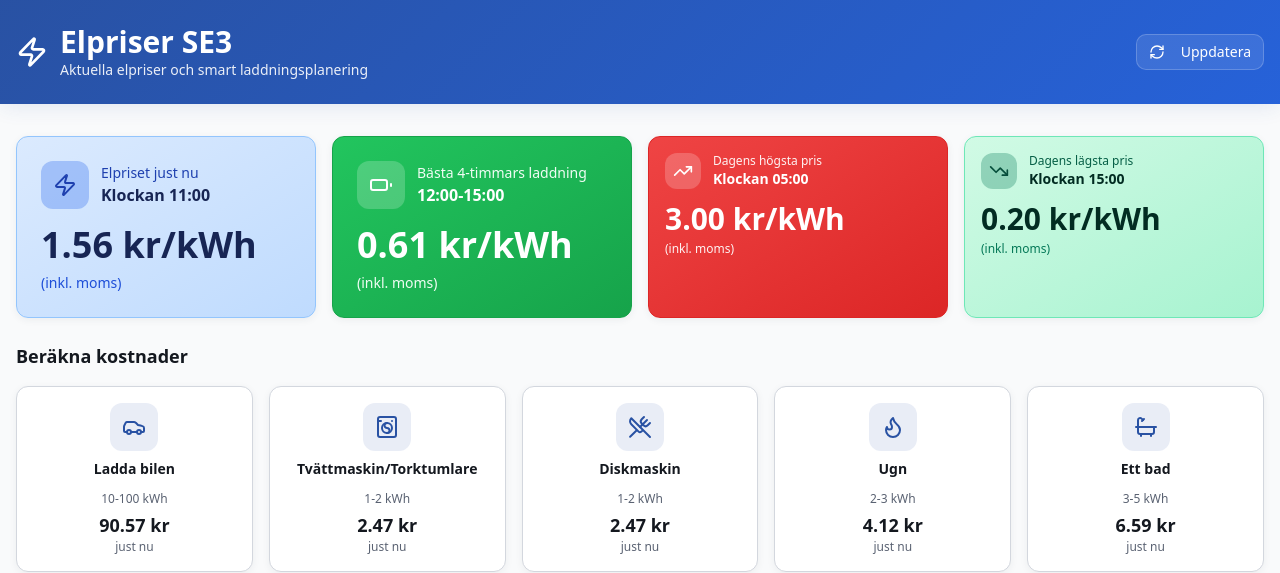
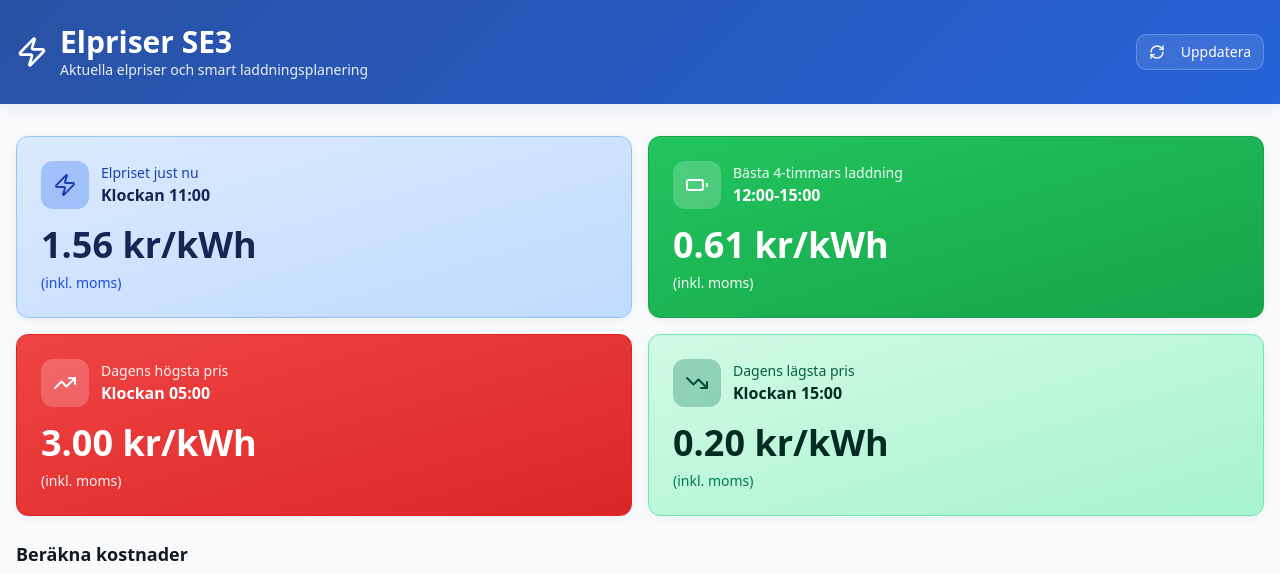
Before and after one commit to Maardo/Mardoel, a React (Vite) app: page / in a window 1280 px wide. Shown: the top 573 px of the page. Built offline with nearby package versions, Linux system fonts and the light colour scheme; no server answers; the HTML template or start-up script is replaced by a standard one.

Commit message:
Reorder price information cards

```diff
--- a/src/components/PriceHighLowCards.tsx
+++ b/src/components/PriceHighLowCards.tsx
@@ -25,7 +25,9 @@ const PriceHighLowCards = ({ prices, cheapest4Window, rollingPrices }: PriceHigh
   };
 
   return (
-    <div className="grid grid-cols-1 sm:grid-cols-2 lg:grid-cols-4 gap-3 sm:gap-4 mb-6">
+    <>
+      {/* First row - Current Price and Best 4-hour charging */}
+      <div className="grid grid-cols-1 sm:grid-cols-2 gap-3 sm:gap-4 mb-3 sm:mb-4">
         {/* Current Price Card - Blue - Larger */}
         <div className="bg-gradient-to-br from-blue-100 to-blue-200 dark:from-blue-950 dark:to-blue-900 rounded-lg shadow-card p-5 sm:p-6 border border-blue-300 dark:border-blue-700">
           <div className="flex items-center gap-3 mb-4">
@@ -63,45 +65,49 @@ const PriceHighLowCards = ({ prices, cheapest4Window, rollingPrices }: PriceHigh
           </div>
           <p className="text-sm text-green-50 mt-2 font-medium">(inkl. moms)</p>
         </div>
+      </div>
 
+      {/* Second row - Highest and Lowest prices */}
+      <div className="grid grid-cols-1 sm:grid-cols-2 gap-3 sm:gap-4 mb-6">
         {/* Highest Price Card - Strong Red */}
-      <div className="bg-gradient-to-br from-red-500 to-red-600 dark:from-red-600 dark:to-red-700 rounded-lg shadow-card p-4 border border-red-600 dark:border-red-500">
-        <div className="flex items-center gap-3 mb-3">
-          <div className="p-2 bg-white/20 dark:bg-black/20 rounded-lg">
-            <TrendingUp className="w-5 h-5 text-white" />
+        <div className="bg-gradient-to-br from-red-500 to-red-600 dark:from-red-600 dark:to-red-700 rounded-lg shadow-card p-5 sm:p-6 border border-red-600 dark:border-red-500">
+          <div className="flex items-center gap-3 mb-4">
+            <div className="p-3 bg-white/20 dark:bg-black/20 rounded-lg">
+              <TrendingUp className="w-6 h-6 text-white" />
             </div>
             <div>
-            <p className="text-xs text-red-50 font-medium">Dagens högsta pris</p>
-            <p className="text-sm font-semibold text-white">
+              <p className="text-sm text-red-50 font-medium">Dagens högsta pris</p>
+              <p className="text-base font-semibold text-white">
                 Klockan {formatHour(highestPrice.hour)}
               </p>
             </div>
           </div>
-        <div className="text-2xl sm:text-3xl font-bold text-white">
+          <div className="text-3xl sm:text-4xl font-bold text-white">
             {formatPrice(highestPrice.price)}
           </div>
-        <p className="text-xs text-red-50 mt-1 font-medium">(inkl. moms)</p>
+          <p className="text-sm text-red-50 mt-2 font-medium">(inkl. moms)</p>
         </div>
 
-      {/* Lowest Price Card - Dark Green */}
-      <div className="bg-gradient-to-br from-emerald-100 to-emerald-200 dark:from-emerald-950 dark:to-emerald-900 rounded-lg shadow-card p-4 border border-emerald-300 dark:border-emerald-700">
-        <div className="flex items-center gap-3 mb-3">
-          <div className="p-2 bg-emerald-700/30 dark:bg-emerald-600/20 rounded-lg">
-            <TrendingDown className="w-5 h-5 text-emerald-900 dark:text-emerald-300" />
+        {/* Lowest Price Card - Light Green */}
+        <div className="bg-gradient-to-br from-emerald-100 to-emerald-200 dark:from-emerald-950 dark:to-emerald-900 rounded-lg shadow-card p-5 sm:p-6 border border-emerald-300 dark:border-emerald-700">
+          <div className="flex items-center gap-3 mb-4">
+            <div className="p-3 bg-emerald-700/30 dark:bg-emerald-600/20 rounded-lg">
+              <TrendingDown className="w-6 h-6 text-emerald-900 dark:text-emerald-300" />
             </div>
             <div>
-            <p className="text-xs text-emerald-800 dark:text-emerald-200 font-medium">Dagens lägsta pris</p>
-            <p className="text-sm font-semibold text-emerald-950 dark:text-emerald-50">
+              <p className="text-sm text-emerald-800 dark:text-emerald-200 font-medium">Dagens lägsta pris</p>
+              <p className="text-base font-semibold text-emerald-950 dark:text-emerald-50">
                 Klockan {formatHour(lowestPrice.hour)}
               </p>
             </div>
           </div>
-        <div className="text-2xl sm:text-3xl font-bold text-emerald-950 dark:text-emerald-50">
+          <div className="text-3xl sm:text-4xl font-bold text-emerald-950 dark:text-emerald-50">
             {formatPrice(lowestPrice.price)}
           </div>
-        <p className="text-xs text-emerald-700 dark:text-emerald-300 mt-1 font-medium">(inkl. moms)</p>
+          <p className="text-sm text-emerald-700 dark:text-emerald-300 mt-2 font-medium">(inkl. moms)</p>
         </div>
       </div>
+    </>
   );
 };
 
```
Lines whose indentation alone changed are shown as unchanged.
